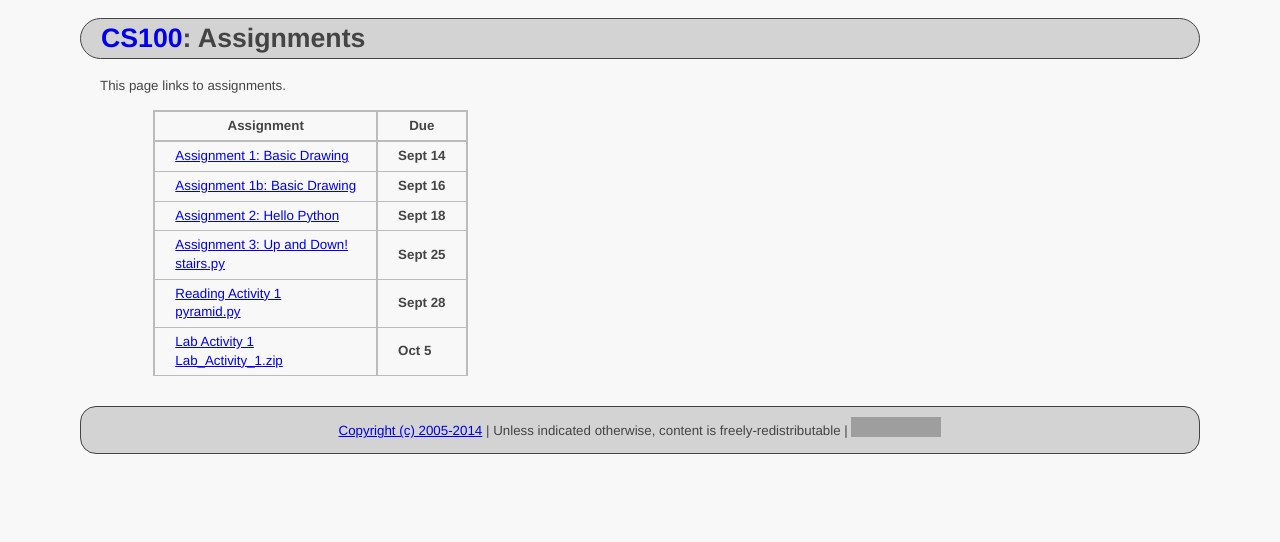
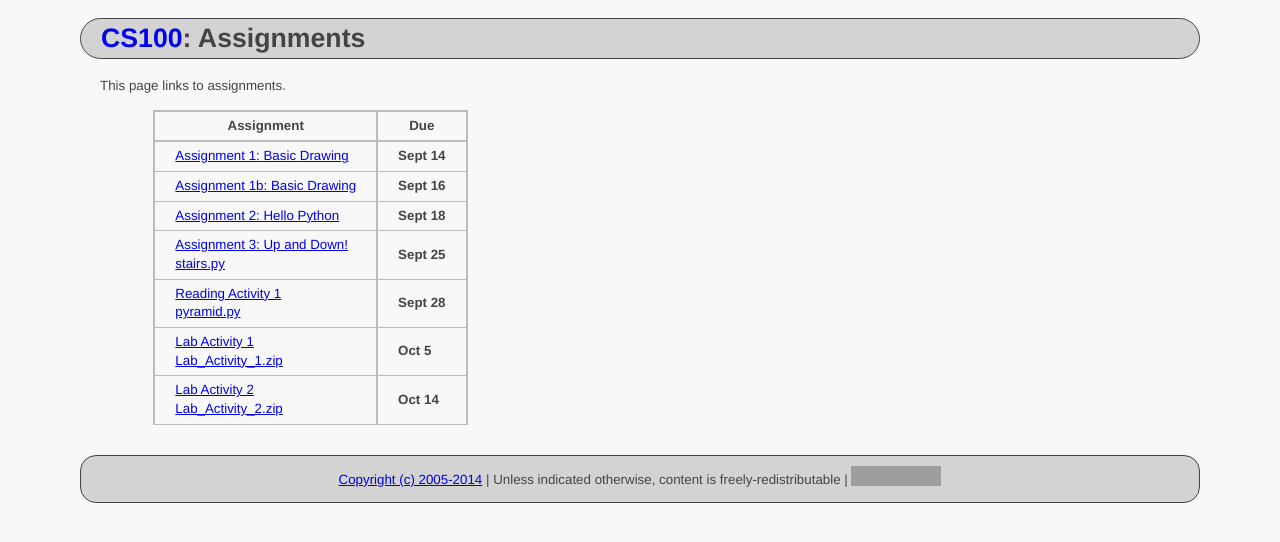
Before and after one commit to ycpcs/cs100-fall2015, a Jekyll site: the page built from assign/index.md, in a window 1280 px wide. Shown: the top 542 px of the page. Built offline with Jekyll 4.4.1, drawn with Linux system fonts in a browser that asks for light colours; Markdown is read by kramdown in place of the engine named in the settings; grey boxes are pictures that could not be loaded.

Commit message:
add lab activity 2
add lab activity 2

```diff
--- a/assign/index.md
+++ b/assign/index.md
@@ -14,3 +14,4 @@ This page links to assignments.
 > [Assignment 3: Up and Down!](CPADS_Assignment_3.pdf) <br> [stairs.py](src/Assign3/stairs.py)    | **Sept 25** |
 > [Reading Activity 1](CPADS_Reading_Activity_1.pdf) <br> [pyramid.py](src/Reading1/pyramid.py)   | **Sept 28** |
 > [Lab Activity 1](CPADS_Lab_Activity_1.pdf) <br> [Lab_Activity_1.zip](src/Lab_Activity_1.zip)    | **Oct 5**   |
+> [Lab Activity 2](CPADS_Lab_Activity_2.pdf) <br> [Lab_Activity_2.zip](src/Lab_Activity_2.zip)    | **Oct 14**   |
```
Also changed, not shown: 2 other files.
